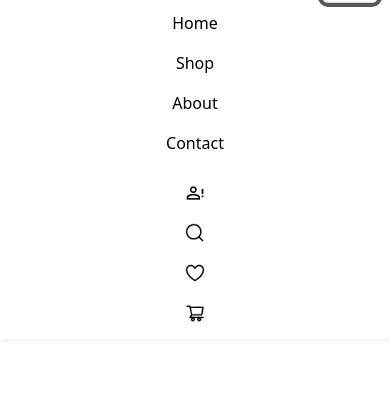
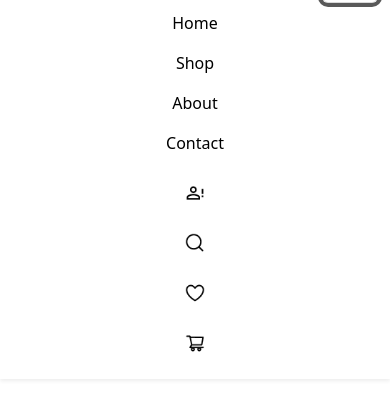
Before and after one commit to VIVu8587/Furniro, a plain HTML site: page Single_Product.html in a window 390 px wide. Both pictures are taken after a click on the button 350 px from the left and 28 px from the top of the page. Shown: the part 45-464 px from the top of the page. Drawn offline with nearby package versions, Linux system fonts and the light colour scheme.

Commit message:
Add responsive navbar styles for Single Product, Cart, Checkout, Contact, and Shop pages

```diff
--- a/Single_Product.html
+++ b/Single_Product.html
@@ -37,6 +37,25 @@
       .navbar-brand img {
         height: 30px;
         object-fit: contain;
+      }
+      @media (max-width: 768px) {
+        .navbar-collapse {
+          flex-direction: column;
+          align-items: center;
+        }
+
+        .navbar-nav {
+          align-items: center;
+        }
+
+        .icon-group {
+          flex-direction: column !important;
+          align-items: center;
+        }
+
+        .icon-group .nav-item {
+          margin-bottom: 10px;
+        }
       }
     </style>
   </head>
```
Also changed, not shown: cart.html (+19 -0 lines), checkout.html (+19 -0 lines), contact.html (+19 -0 lines), shop.html (+19 -0 lines).
